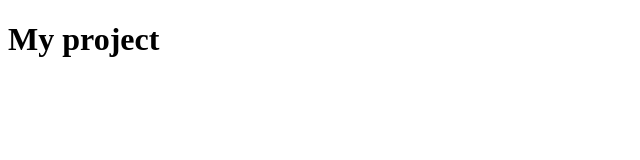
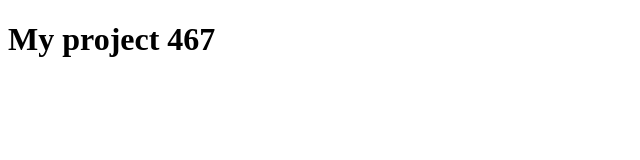
Before and after one commit to oksana-onopa/my-project, a plain HTML site: page index.html in a window 1280 px wide. Shown: the full height of the page, 0-640 px from the left. Drawn offline with Linux system fonts and the light colour scheme.

Commit message:
2 title was changed

```diff
--- a/index.html
+++ b/index.html
@@ -7,6 +7,6 @@
   <title>My project</title>
 </head>
 <body>
-  <h1>My project</h1>
+  <h1>My project 467</h1>
 </body>
 </html>
```
